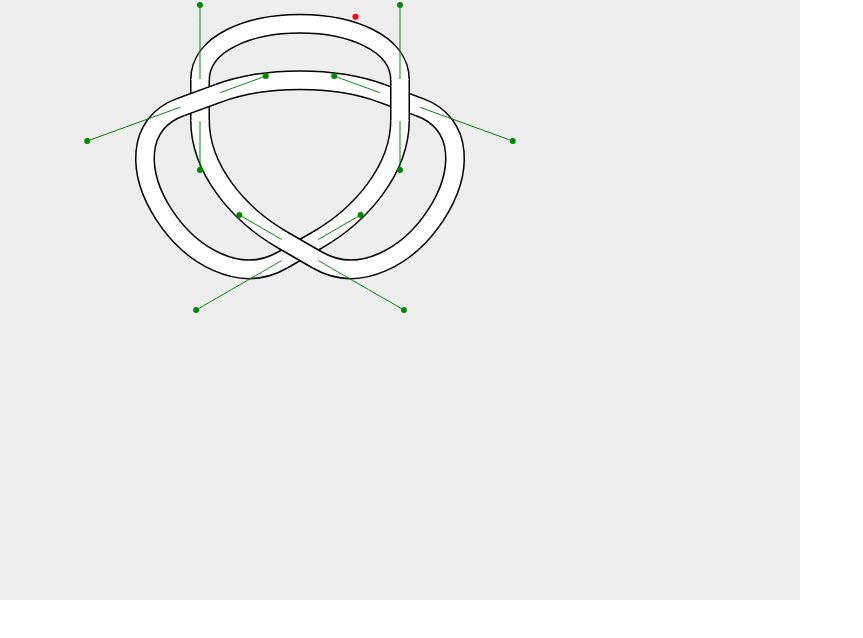
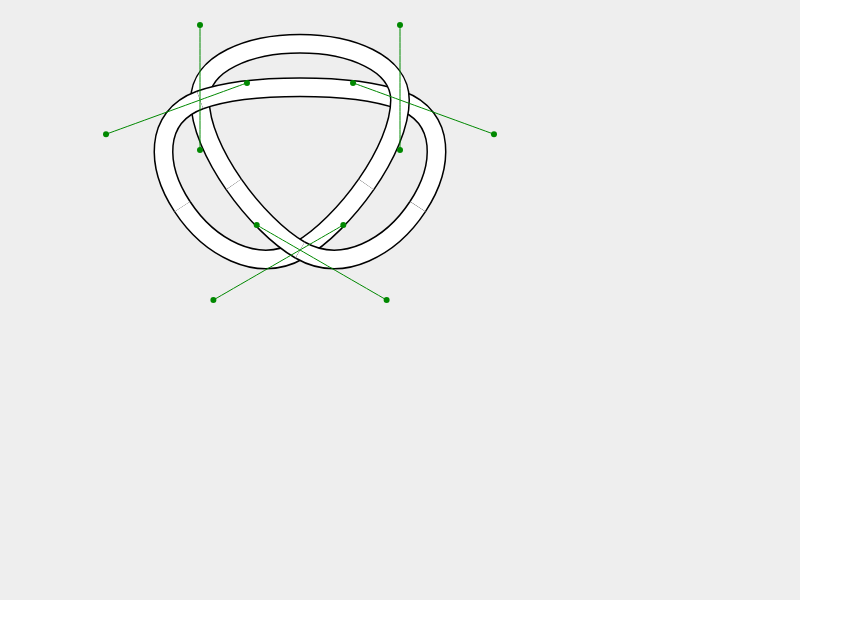
Before and after one commit to smikulcik/knots, a website: page public/index.html in a window 1280 px wide. Shown: the whole page, without its empty margins (0-863 px from the left). Drawn offline with Linux system fonts and the light colour scheme.

Commit message:
feat: fix over under with de Casteljau's algorithm

```diff
--- a/public/index.html
+++ b/public/index.html
@@ -10,6 +10,46 @@
     }
   </style>
   <script>
+
+    // bezier utils
+    function splitQuadBezier(p, u) {
+      // from https://pages.mtu.edu/~shene/COURSES/cs3621/NOTES/spline/Bezier/bezier-sub.html
+
+      const n = p.length
+      const d = new Array(n*n) // deCasteljauTriange
+      const right = new Array(n)
+      const left = new Array(n)
+
+      // populate initial conditions
+      for(let i=0;i<n;i++){
+        d[i] = p[i] // d[0, i] = p[i]
+      }
+
+      // fill out triangle split by u
+      for(let i=1; i<n;i++){
+        for(let j=0; j<n-i;j++){
+          // d[i, j] = d[i-1, j]*u + d[i-1, j+1]*(1-u)
+          d[i*n + j] = {
+            x: d[(i-1)*n + j].x*u + d[(i-1)*n + (j+1)].x*(1-u),
+            y: d[(i-1)*n + j].y*u + d[(i-1)*n + (j+1)].y*(1-u)
+          }
+        }
+      }
+
+      // output final array
+      for(let i=0;i<n;i++){
+        // copy in top triange side
+        right[i] = d[i*n + 0]
+      }
+      for(let i=n-1;i>=0;i--){
+        // copy in bottom triangle side
+        const j = (n-1) - i
+        left[j] = d[i*n + j]
+      }
+      return [right, left]
+    }
+
+    // matrix and vector utils
     class Mat {
       constructor(rows, cols, data){
         this.rows = rows
@@ -94,7 +134,7 @@
         y: v0.y + vHat.y*pMag
       }
     }
-    console.log('proj', project({x: 1, y: 2}, {x: 1, y: 0}, {x: 2, y: 2}))
+    // console.log('proj', project({x: 1, y: 2}, {x: 1, y: 0}, {x: 2, y: 2}))
     // const x = new Mat(2,2,
     //   [1,2,
     //    3,4])
@@ -109,6 +149,8 @@
         y: a.y + magnitude*Math.sin(angle*Math.PI/180.0),
       }
     }
+
+    // drawing utils
     function circle(context, c, radius, color){
       context.beginPath();
       context.arc(c.x, c.y, radius, 0, 2 * Math.PI, false);
@@ -119,9 +161,11 @@
       // context.stroke();
     }
     function line(context, s, e, lineWidth, color){
-      return bezier(context, s, s, e, e, lineWidth, color)
+      return bezier(context, [s, s, e, e], lineWidth, color)
     }
-    function bezier(context, s, c1, c2, e, lineWidth, color){
+    function bezier(context, points, lineWidth, color){
+      const [s, c1, c2, e] = points
+
       context.beginPath()
       context.moveTo(s.x, s.y)
       context.lineWidth = lineWidth
@@ -129,6 +173,8 @@
       context.bezierCurveTo(c1.x, c1.y, c2.x, c2.y, e.x, e.y)
       context.stroke()
     }
+
+    // knot data
     const knot = [
       {
         x: 200,
@@ -191,67 +237,61 @@
       context.rect(0, 0, 800, 600)
       context.fill()
 
-      // try out the projection stuff
-      circle(context, knot[0], 3, '#ff0000')
-      circle(context, knot[1], 3, '#ff0000')
-      circle(context, knot[2], 3, '#ff0000')
-      // const s = vsub(knot[2], knot[1])
-      // line(context, knot[2], knot[1], 1, '#afa000')
-      // const prj = project(knot[0], knot[2], s)
-      // line(context, knot[0], prj, 1, '#afa000')
-      // circle(context, prj, 3, '#ff0000')
-
-      const tangent = vtangent(knot[0], knot[1], knot[2])
-      const prj = project(knot[0], knot[1], tangent)
-      circle(context, prj, 3, '#ff0000')
-
-      // return
-
+      for (const layer of ['bottom', 'top']){
         let cur = {
           i: 0,
           x: 'a'
         }
         let lineWidth=20
         do {
-
           // start and end
           const start = knot[cur.i]
           const nxt = start[cur.x].n
           const end = knot[nxt.i]
 
-        // shift start/end to be starting after the crossover ends
-        const s = angMagFrom(start, start[cur.x].a, lineWidth)
-        const e = angMagFrom(end, end[nxt.x].a, -1*lineWidth)
-
           // control points from angle
-        const c1 = angMagFrom(s, start[cur.x].a, start[cur.x].m1)
-        const c2 = angMagFrom(e, end[nxt.x].a, end[nxt.x].m2)
+          const c1 = angMagFrom(start, start[cur.x].a, start[cur.x].m1)
+          const c2 = angMagFrom(end, end[nxt.x].a, end[nxt.x].m2)
 
           // draw curve
-        bezier(context, s, c1, c2, e, lineWidth, '#000000')
-        bezier(context, s, c1, c2, e, lineWidth-3, '#ffffff')
-
-        // draw control point lines
-        line(context, s, c1, 1, '#008800')
-        circle(context, c1, 3, '#008800')
-        line(context, e, c2, 1, '#008800')
-        circle(context, c2, 3, '#008800')
+          const [left, right] = splitQuadBezier([start, c1, c2, end], .5)
+          if (// draw left if on layer bottom and it's bottom or layer top and it's top
+            start.top !== cur.x && layer === 'bottom' ||
+            start.top === cur.x && layer === 'top'
+          ){
+            bezier(context, left, lineWidth, '#000000')
+            bezier(context, left, lineWidth-3, '#ffffff')
+          }
+          if (// draw left if on layer bottom and it's bottom or layer top and it's top
+            end.top !== nxt.x && layer === 'bottom' ||
+            end.top === nxt.x && layer === 'top'
+          ){
+            bezier(context, right, lineWidth, '#000000')
+            bezier(context, right, lineWidth-3, '#ffffff')
+          }
 
           cur = knot[cur.i][cur.x].n
         } while (cur.i !== 0 || cur.x !== 'a') // continue until we get to the start
+      }
+      // draw control points
+      for(const crossover of knot){
+        const a1 = angMagFrom(crossover, crossover.a.a, crossover.a.m1)
+        const a2 = angMagFrom(crossover, crossover.a.a, crossover.a.m2)
+        const b1 = angMagFrom(crossover, crossover.b.a, crossover.b.m1)
+        const b2 = angMagFrom(crossover, crossover.b.a, crossover.b.m2)
 
-      // draw cross overs on top
-      for(const crossover of knot){
-        const bottom = crossover.top === 'a' ? 'b' : 'a'
-        for(const x of [bottom, crossover.top]){
-          const start = angMagFrom(crossover, crossover[x].a, -1*(lineWidth+1)) // give an extra pixel to the top layer
-          const end = angMagFrom(crossover, crossover[x].a, (lineWidth+1))
-          const borderStart = angMagFrom(crossover, crossover[x].a, -1*(lineWidth))
-          const borderEnd = angMagFrom(crossover, crossover[x].a, (lineWidth))
+        // draw control point lines
+        line(context, crossover, a1, 1, '#008800')
+        circle(context, a1, 3, '#008800')
 
-          bezier(context, borderStart, borderStart, borderEnd, borderEnd, lineWidth, '#000000')
-          bezier(context, start, start, end, end, lineWidth-3, '#ffffff')
-        }
+        line(context, crossover, a2, 1, '#008800')
+        circle(context, a2, 3, '#008800')
+
+        line(context, crossover, b1, 1, '#008800')
+        circle(context, b1, 3, '#008800')
+
+        line(context, crossover, b2, 1, '#008800')
+        circle(context, b2, 3, '#008800')
       }
     }
   </script>
```
Lines whose indentation alone changed are shown as unchanged.
